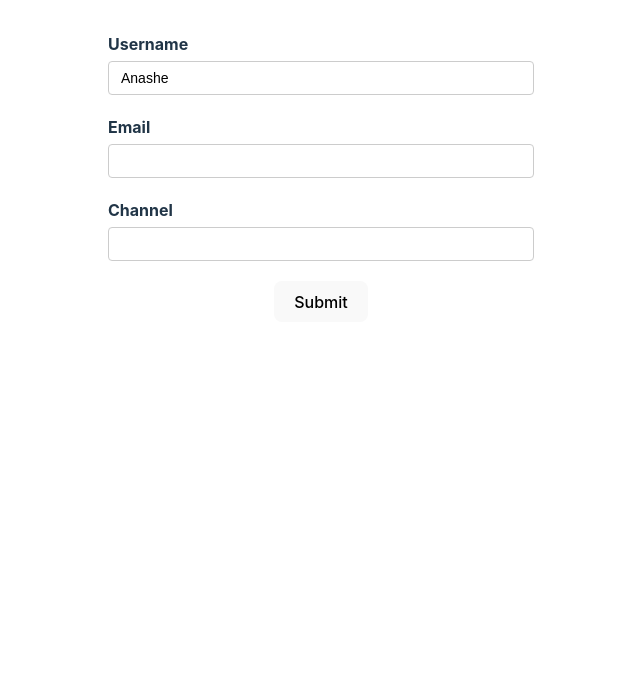
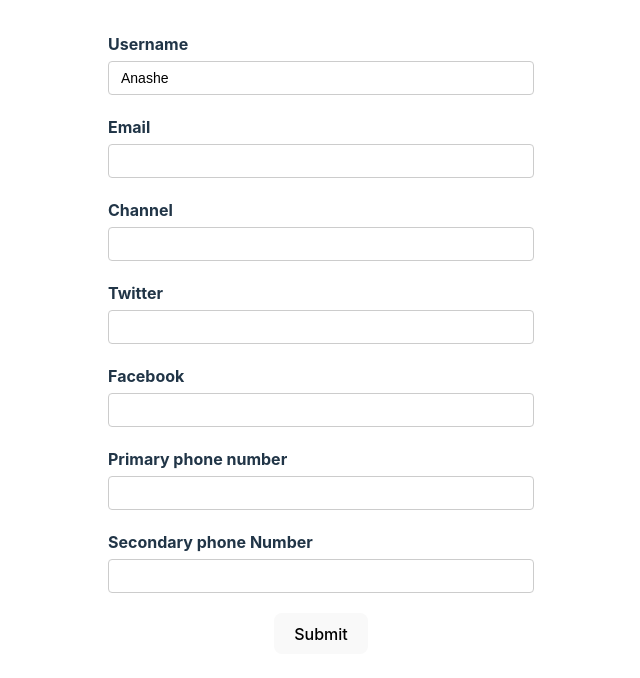
Before and after one commit to mavhezha/React-hook-form, a React (Vite) app: page / in a window 1280 px wide. Shown: the top 678 px of the page, without its empty margins (319-959 px from the left). Built offline with nearby package versions, Linux system fonts and the light colour scheme.

Commit message:
Update YouTubeForm.tsx

```diff
--- a/src/components/YouTubeForm.tsx
+++ b/src/components/YouTubeForm.tsx
@@ -5,6 +5,11 @@ type FormValues = {
   username: string;
   email: string;
   channel: string;
+  social: {
+    twitter: string;
+    facebook: string;
+  };
+  phoneNumbers: string[];
 };
 
 function YouTubeForm() {
@@ -13,6 +18,11 @@ function YouTubeForm() {
       username: "Anashe",
       email: "",
       channel: "",
+      social: {
+        twitter: "",
+        facebook: "",
+      },
+      phoneNumbers: ["",""],
     },
   });
   const { register, control, handleSubmit, formState } = form;
@@ -80,6 +90,44 @@ function YouTubeForm() {
          <p className="error">{errors.channel?.message}</p>
          </div>
 
+         <div className="form-control">
+         <label htmlFor="channel">Twitter</label>
+         <input
+           type="text"
+           id="twitter"
+           {...register("social.twitter")}
+          />
+          </div>
+
+          <div className="form-control">
+         <label htmlFor="channel">Facebook</label>
+         <input
+           type="text"
+           id="facebook"
+           {...register("social.facebook")}
+          />
+          </div>
+
+          <div className="form-control">
+         <label htmlFor="primary-phone">Primary phone number</label>
+         <input
+           type="text"
+           id="primary-phone"
+           {...register("phoneNumbers.0", {
+             required: "Phone is required",
+           })}
+          />
+          </div>
+
+          <div className="form-control">
+         <label htmlFor="secondary-phone">Secondary phone Number</label>
+         <input
+           type="text"
+           id="secondary-phone"
+           {...register("phoneNumbers.1")}
+          />
+          </div>
+
          <button>Submit</button>
       </form>
       <DevTool control={control}  />
```
